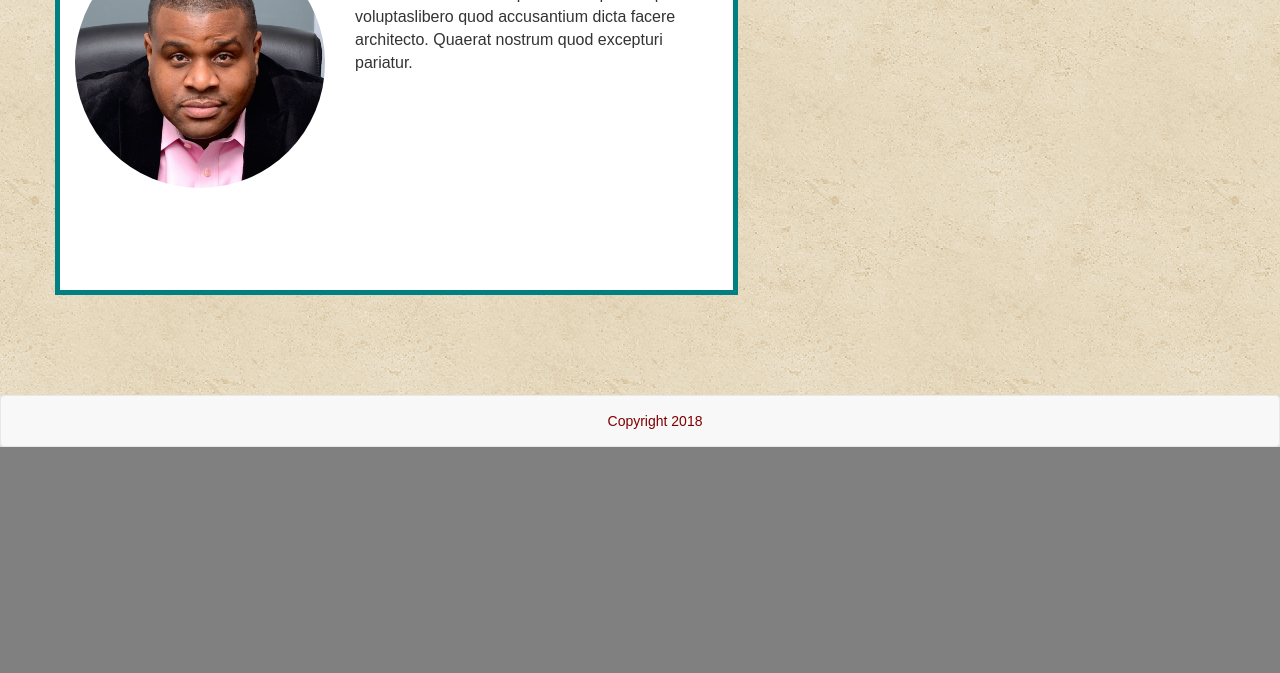
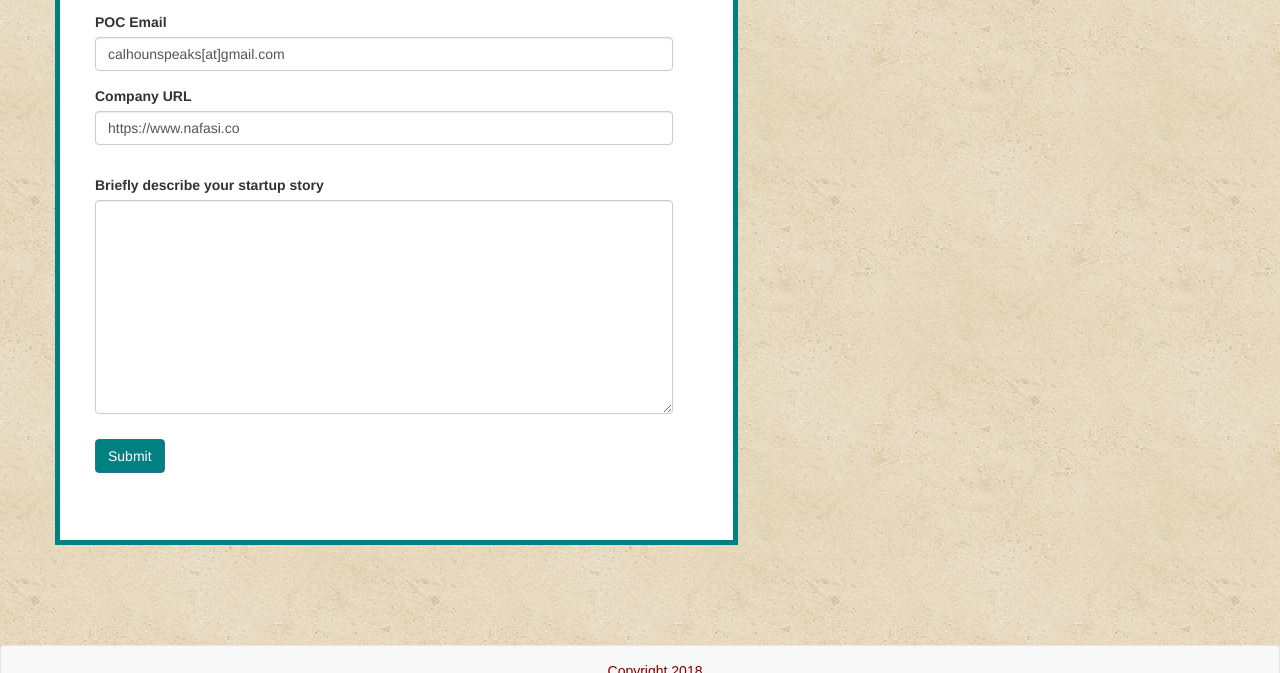
Before and after one commit to tcalhounjr/Bootstrap-Portfolio, a plain HTML site: page contact.html in a window 1280 px wide. Shown: the part 957-1630 px from the top of the page. Before the commit the page ends 1404 px from the top, so only its background shows below. Drawn offline with nearby package versions, Linux system fonts and the light colour scheme.

Commit message:
Updated the contact page sans form submission capability

```diff
--- a/contact.html
+++ b/contact.html
@@ -28,15 +28,32 @@
     <div class="header-img-container tc-img-padding"></div>
     <div class="container">
         <div class="row">
-            <div class="col-md-7 tc-about-me">
+            <div class="col-md-7 tc-contact-form">
                 <header class="tc-about-me-header"><h1>Contact</h1></header>
                 <hr class="tc-about-me-hr">
-                <div><img class="tc-about-me-img-float" src="assets/images/tcjr.jpg" alt="Smiley face" height="250" width="250">
-                    <p class="tc-about-me-txt-float">
-                        Lorem ipsum dolor sit amet consectetur, adipisicing elit. Itaque earum odio, necessitatibus modi minima distinctio
-                        porro similique voluptate voluptaslibero quod accusantium dicta facere architecto. Quaerat nostrum quod excepturi pariatur.
-                    </p>
+                <div class="form-group row tc-contact-form-fields">
+                    <label for="tc-contact-name-input" class="col-2 col-form-label">Name</label>
+                    <div class="col-10">
+                        <input class="form-control" type="text" value="Rich Blackman III" id="tc-contact-name-input">
+                    </div>
                 </div>
+                <div class="form-group row tc-contact-form-fields">
+                    <label for="tc-contact-email-input" class="col-2 col-form-label">POC Email</label>
+                    <div class="col-10">
+                        <input class="form-control" type="email" value="calhounspeaks[at]gmail.com" id="tc-contact-email-input">
+                    </div>
+                </div>
+                <div class="form-group row tc-contact-form-fields">
+                    <label for="tc-contact-url-input" class="col-2 col-form-label">Company URL</label>
+                    <div class="col-10">
+                        <input class="form-control" type="url" value="https://www.nafasi.co" id="tc-contact-url-input">
+                    </div>
+                </div>
+                <div class="form-group tc-contact-form-fields tc-contact-form-textarea">
+                    <label for="tc-contact-form-textarea">Briefly describe your startup story</label>
+                    <textarea class="form-control" id="tc-contact-form-textarea" rows="10"></textarea>
+                </div>
+                <button type="submit" class="btn btn-primary tc-contact-form-submit">Submit</button>
             </div>
             <div class="col-md-3 tc-connect-with-me">
                 <header class="tc-about-me-header"><h2>Connect with Me</h2></header>
--- a/css/style.css
+++ b/css/style.css
@@ -109,3 +109,33 @@
     font-family: fantasy;
     font-size: 16px;
 }
+
+.tc-contact-form {
+    background-color: white;
+    border-style: solid;
+    border-width: 5px;
+    border-color: teal;
+    margin-right: 150px;
+    margin-bottom: 100px;
+    padding-top: 20px;
+    height: 750px;
+}
+
+.tc-contact-form-fields {
+    width: 90%;
+    margin-left: 20px;
+}
+
+.tc-contact-form-textarea {
+    margin-top: 30px;
+    margin-bottom: 25px;
+}
+
+.tc-contact-form-submit {
+    margin-left: 20px;
+    background-color: teal;
+}
+
+button:hover {
+    background-color: maroon;
+}
```
